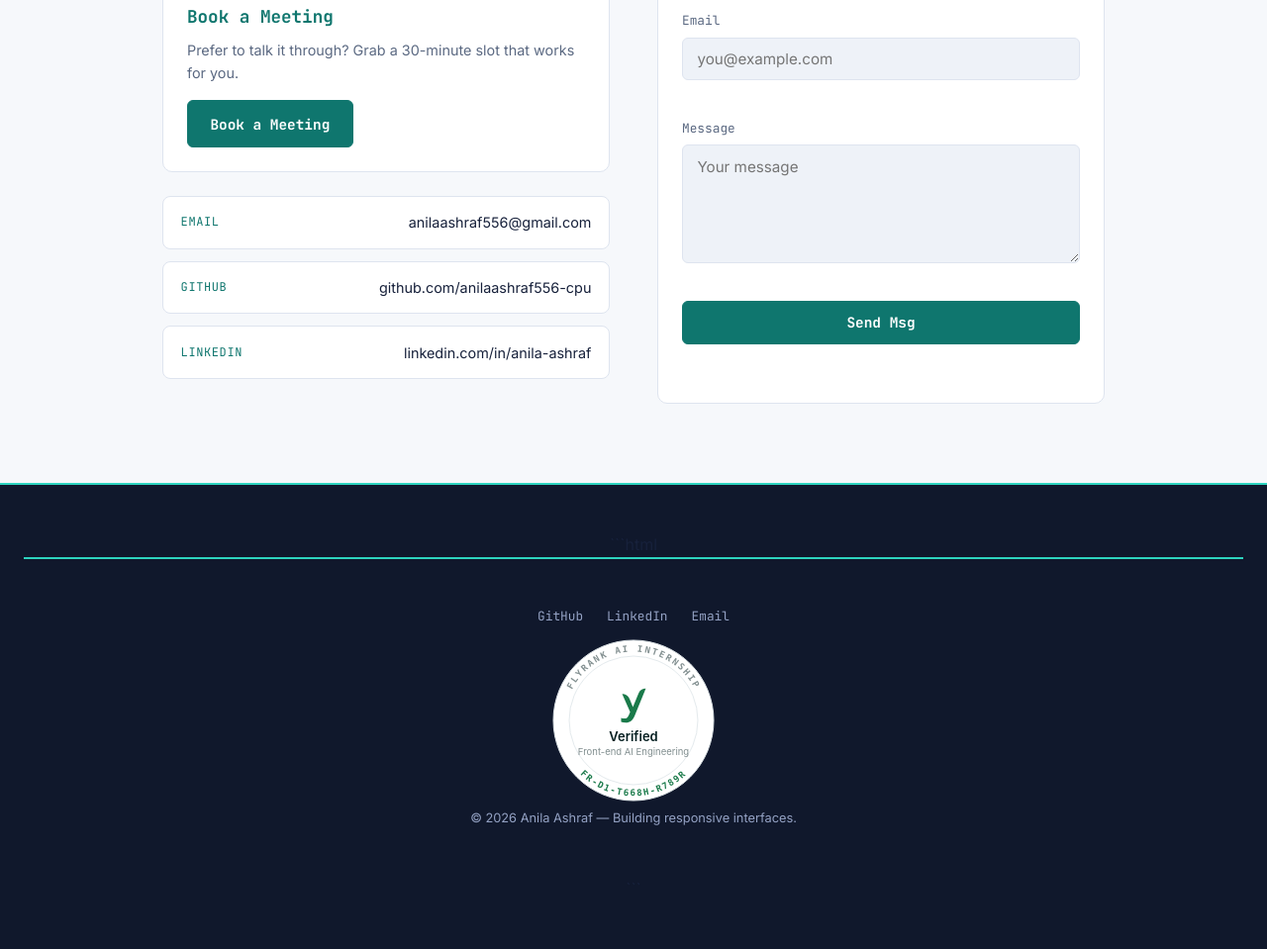
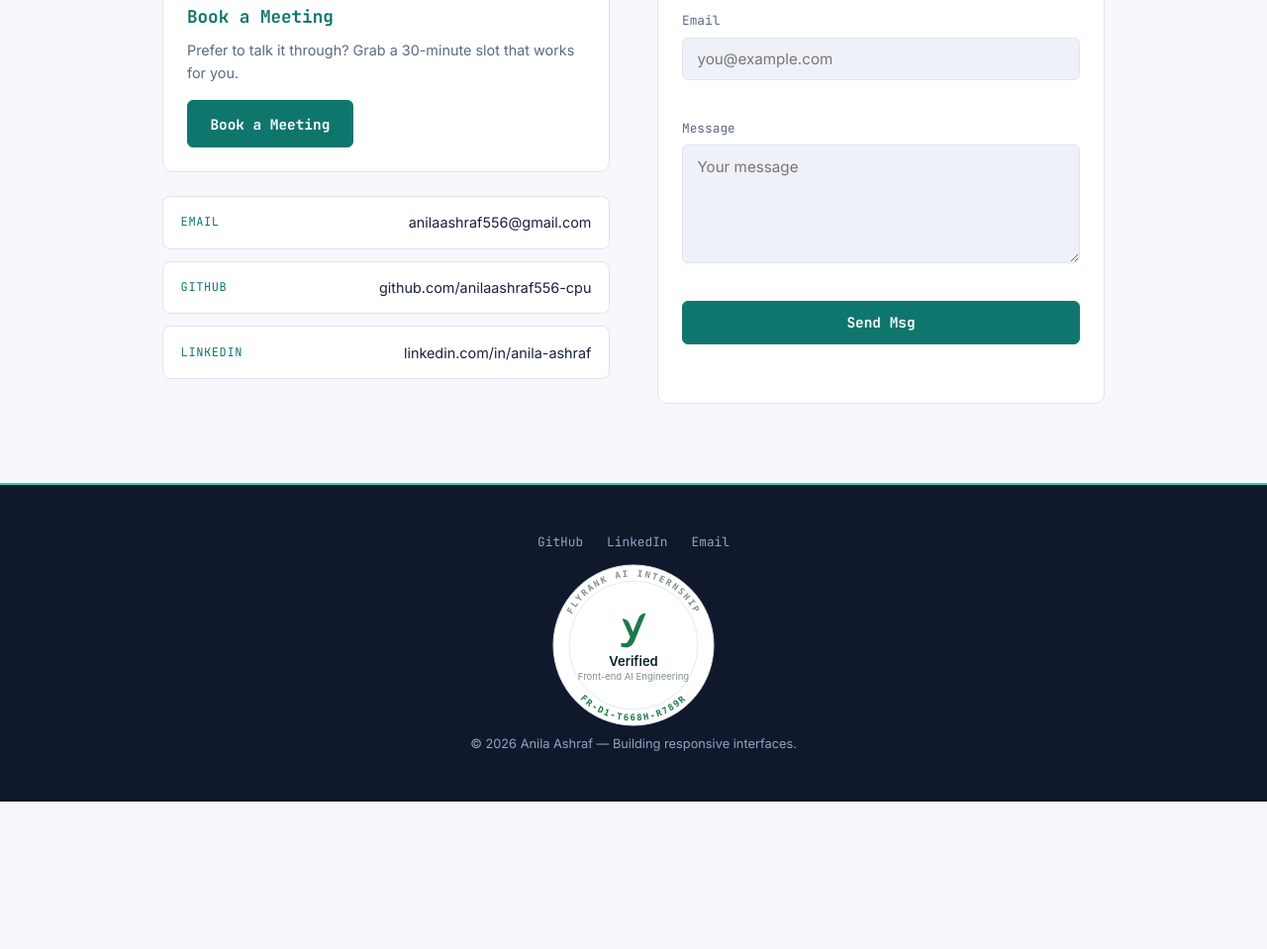
Before and after one commit to anilaashraf556-cpu/Portfolio-Website, a website: page contact.html in a window 1280 px wide. Shown: the part 377-1336 px from the top of the page at 99% size. After the commit the page ends 1187 px from the top, so only its background shows below. Drawn offline with Linux system fonts and the light colour scheme.

Commit message:
Update footer

````diff
--- a/contact.html
+++ b/contact.html
@@ -88,8 +88,7 @@
     </div>
   </main>
 
-  <footer class="site-footer">
- ```html
+
 <footer class="site-footer">
   <div class="footer-links">
     <a href="http://github.com/anilaashraf556-cpu" target="_blank" rel="noopener noreferrer">GitHub</a>
@@ -131,7 +130,6 @@
 
   <p class="footer-meta">&copy; 2026 Anila Ashraf — Building responsive interfaces.</p>
 </footer>
-```
 
 
   <script src="script.js"></script>
````
Also changed, not shown: about.html (+0 -2 lines), index.html (+1 -2 lines), projects.html (+0 -3 lines).
